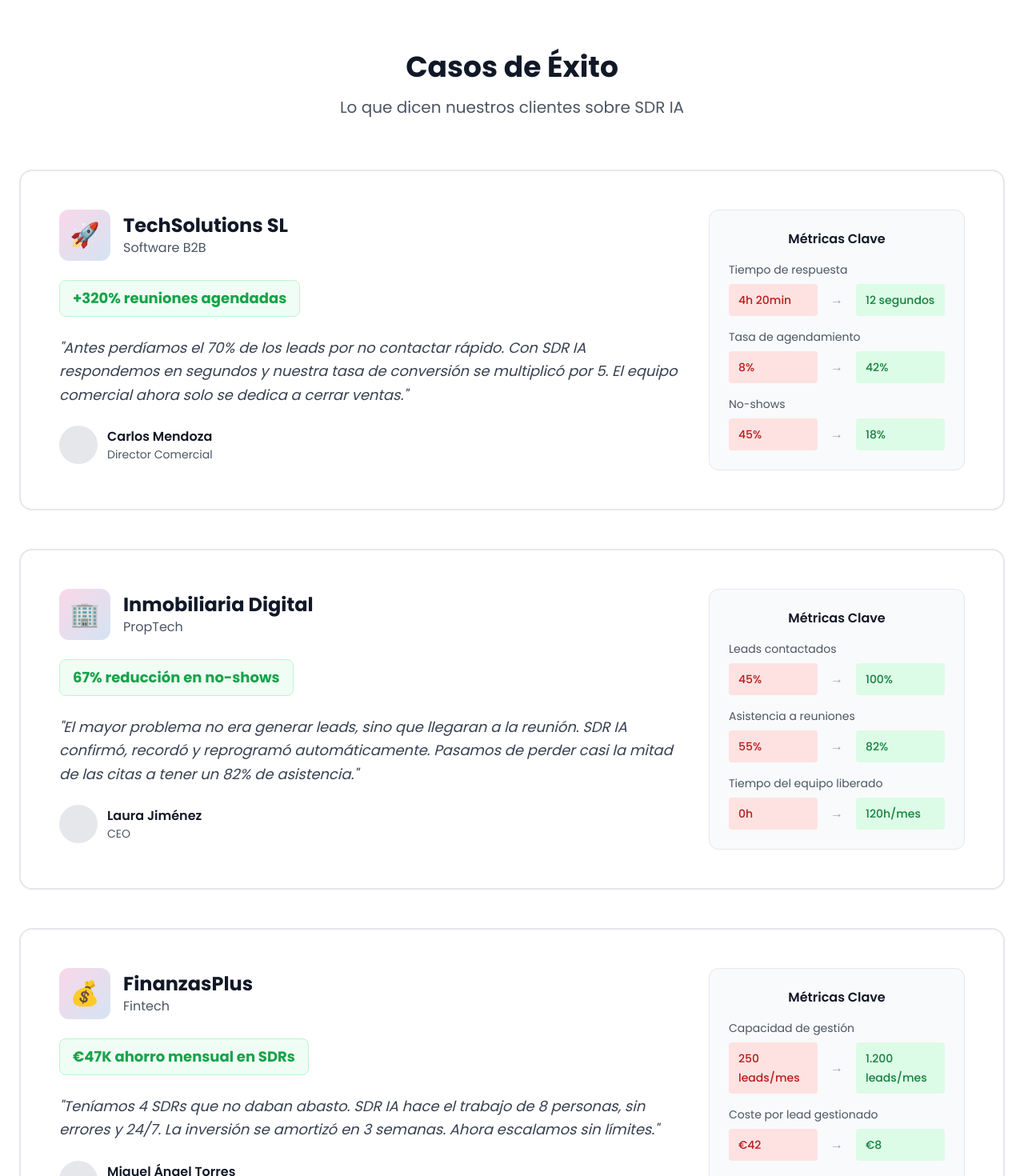
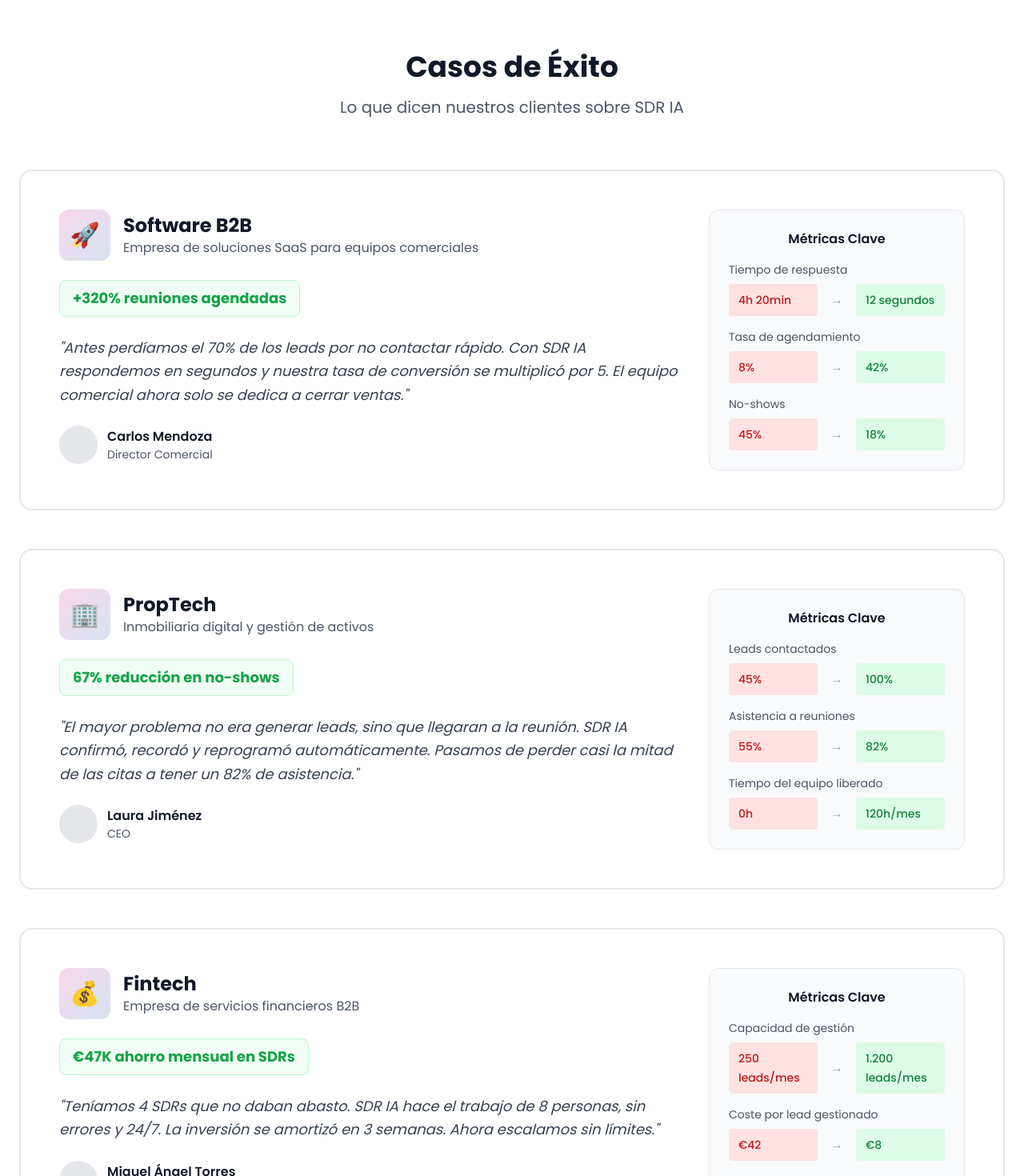
Before and after one commit to Imgenia/pagina_web_imgenia_2026, a React (Vite) app: page /sdr-ia in a window 1280 px wide. Shown: the part 3965-5435 px from the top of the page at 80% size. Built offline with nearby package versions, Linux system fonts and the light colour scheme; no server answers.

Commit message:
SDR IA: casos de exito por sector y descriptor, sin nombres de empresa inventados
Made-with: Cursor

```diff
--- a/src/components/sections/products/SdrIADetail.tsx
+++ b/src/components/sections/products/SdrIADetail.tsx
@@ -91,8 +91,8 @@ export default function SdrIADetail() {
 
   const casosExito = [
     {
-      empresa: 'TechSolutions SL',
       sector: 'Software B2B',
+      descriptor: 'Empresa de soluciones SaaS para equipos comerciales',
       logo: '🚀',
       resultado: '+320% reuniones agendadas',
       testimonio: 'Antes perdíamos el 70% de los leads por no contactar rápido. Con SDR IA respondemos en segundos y nuestra tasa de conversión se multiplicó por 5. El equipo comercial ahora solo se dedica a cerrar ventas.',
@@ -105,8 +105,8 @@ export default function SdrIADetail() {
       ]
     },
     {
-      empresa: 'Inmobiliaria Digital',
       sector: 'PropTech',
+      descriptor: 'Inmobiliaria digital y gestión de activos',
       logo: '🏢',
       resultado: '67% reducción en no-shows',
       testimonio: 'El mayor problema no era generar leads, sino que llegaran a la reunión. SDR IA confirmó, recordó y reprogramó automáticamente. Pasamos de perder casi la mitad de las citas a tener un 82% de asistencia.',
@@ -119,8 +119,8 @@ export default function SdrIADetail() {
       ]
     },
     {
-      empresa: 'FinanzasPlus',
       sector: 'Fintech',
+      descriptor: 'Empresa de servicios financieros B2B',
       logo: '💰',
       resultado: '€47K ahorro mensual en SDRs',
       testimonio: 'Teníamos 4 SDRs que no daban abasto. SDR IA hace el trabajo de 8 personas, sin errores y 24/7. La inversión se amortizó en 3 semanas. Ahora escalamos sin límites.',
@@ -343,8 +343,8 @@ export default function SdrIADetail() {
                         {caso.logo}
                       </div>
                       <div>
-                        <h3 className="text-2xl font-bold text-gray-900">{caso.empresa}</h3>
-                        <p className="text-gray-600">{caso.sector}</p>
+                        <h3 className="text-2xl font-bold text-gray-900">{caso.sector}</h3>
+                        <p className="text-gray-600">{caso.descriptor}</p>
                       </div>
                     </div>
 
```
